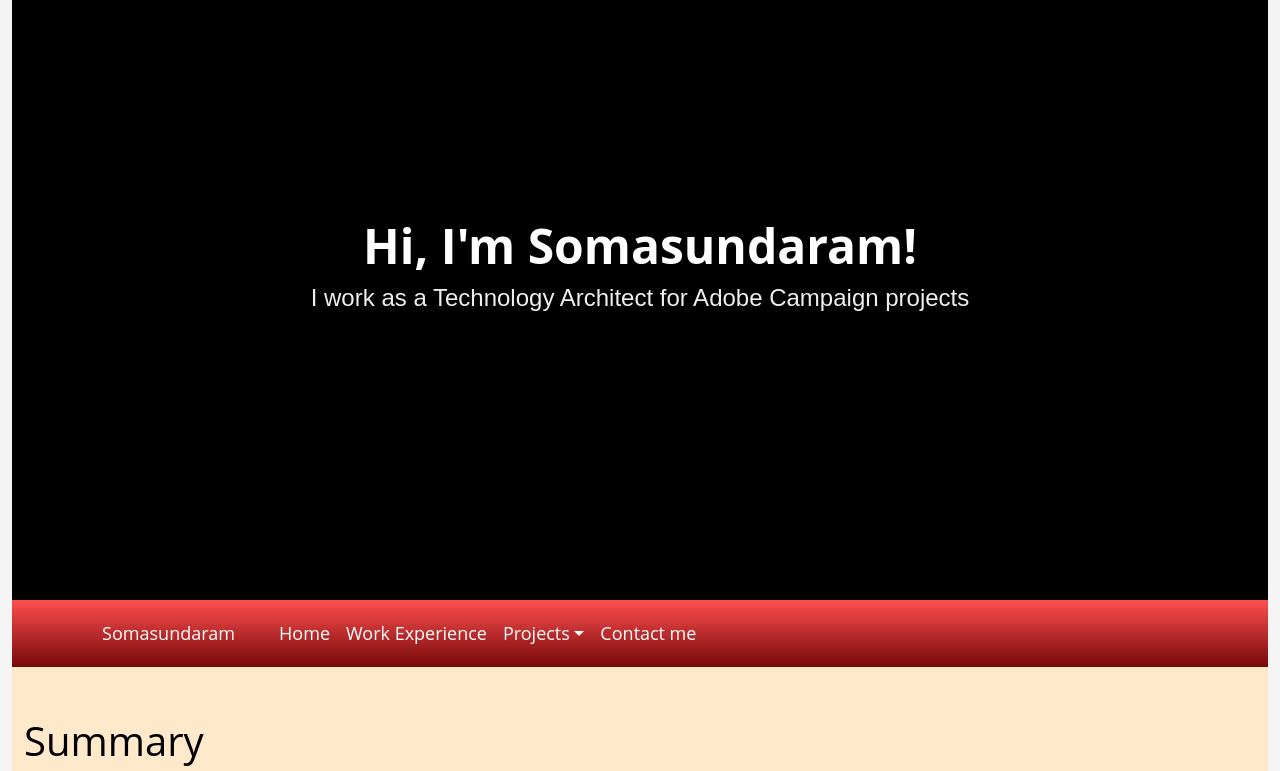
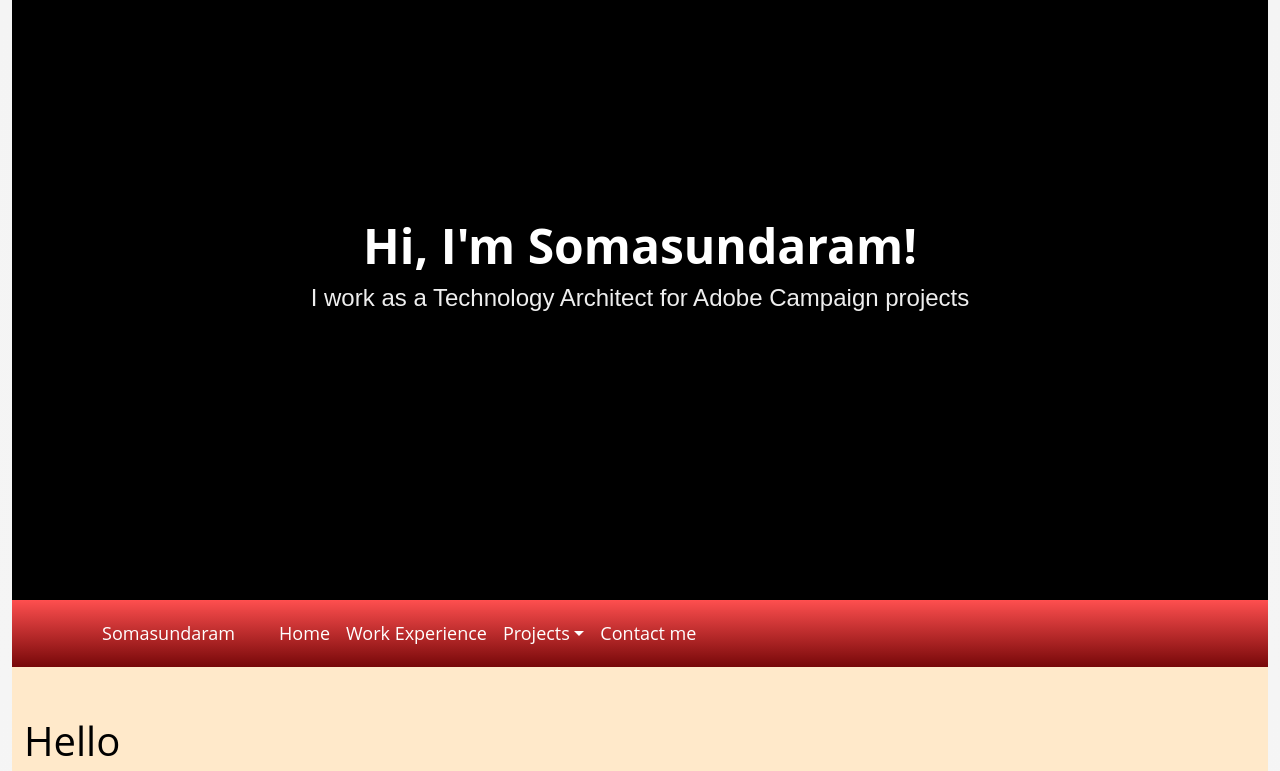
Before and after one commit to somusahasa4/som-portfolio, a React (Create React App) app: page / in a window 1280 px wide. Shown: the top 771 px of the page. Built offline with nearby package versions, Linux system fonts and the light colour scheme.

Commit message:
Read me file update and some style changes in coverletter

```diff
--- a/src/Components/Coverletter.js
+++ b/src/Components/Coverletter.js
@@ -6,7 +6,7 @@ const Coverletter = () => (
   <div className="coverletter">
     <Container fluid>
       <div>
-        <h1>Summary</h1>
+        <h1>Hello</h1>
         <ul className="list-group">
         <li className="list-group-item">10+ years of experience IT in web technologies and in Marketing Technology</li>
         <li className="list-group-item">
--- a/src/Components/style.scss
+++ b/src/Components/style.scss
@@ -1283,6 +1283,16 @@ section {
     color: #db528c;
 }
 
+.badge-pill a {
+    color: red;
+}
+.badge-pill a:hover{
+    color: green;
+}
+
+.badge-pill a:focus {
+    color: black;
+}
 
 .techknowledge {
     background: #fff;
```
Also changed, not shown: 1 other file (tests, documents, lock files or other folders).
